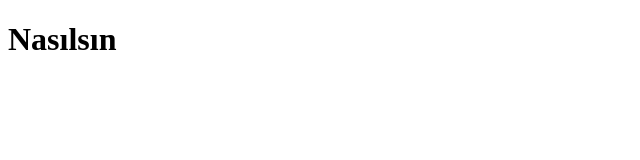
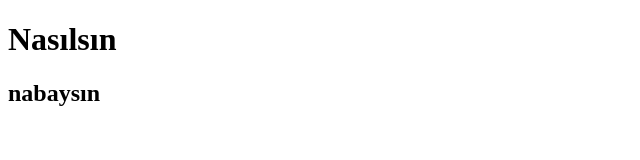
Before and after one commit to ozcan1289/HTML, a plain HTML site: page index.html in a window 1280 px wide. Shown: the whole page, without its empty margins (0-640 px from the left). Drawn offline with Linux system fonts and the light colour scheme.

Commit message:
Update index.html

```diff
--- a/index.html
+++ b/index.html
@@ -8,5 +8,6 @@
 </head>
 <body>
     <h1>Nasılsın</h1>
+    <h2>nabaysın</h2>
 </body>
 </html>
```
